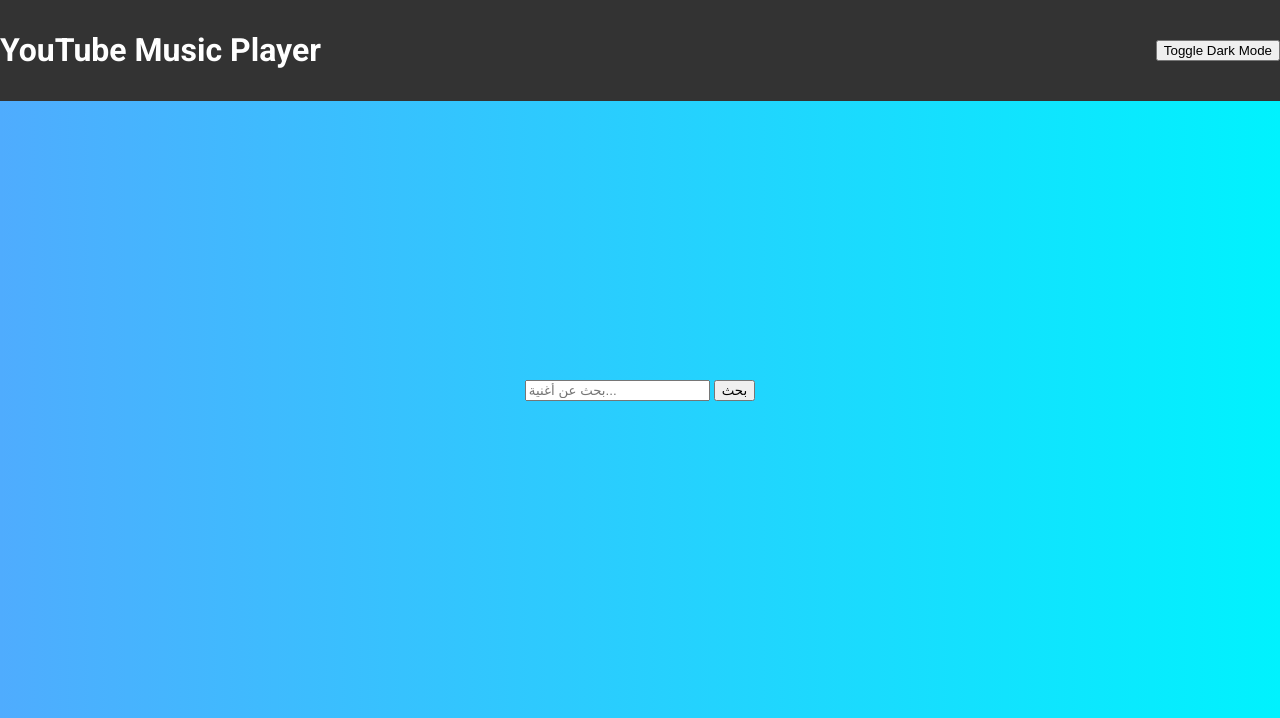
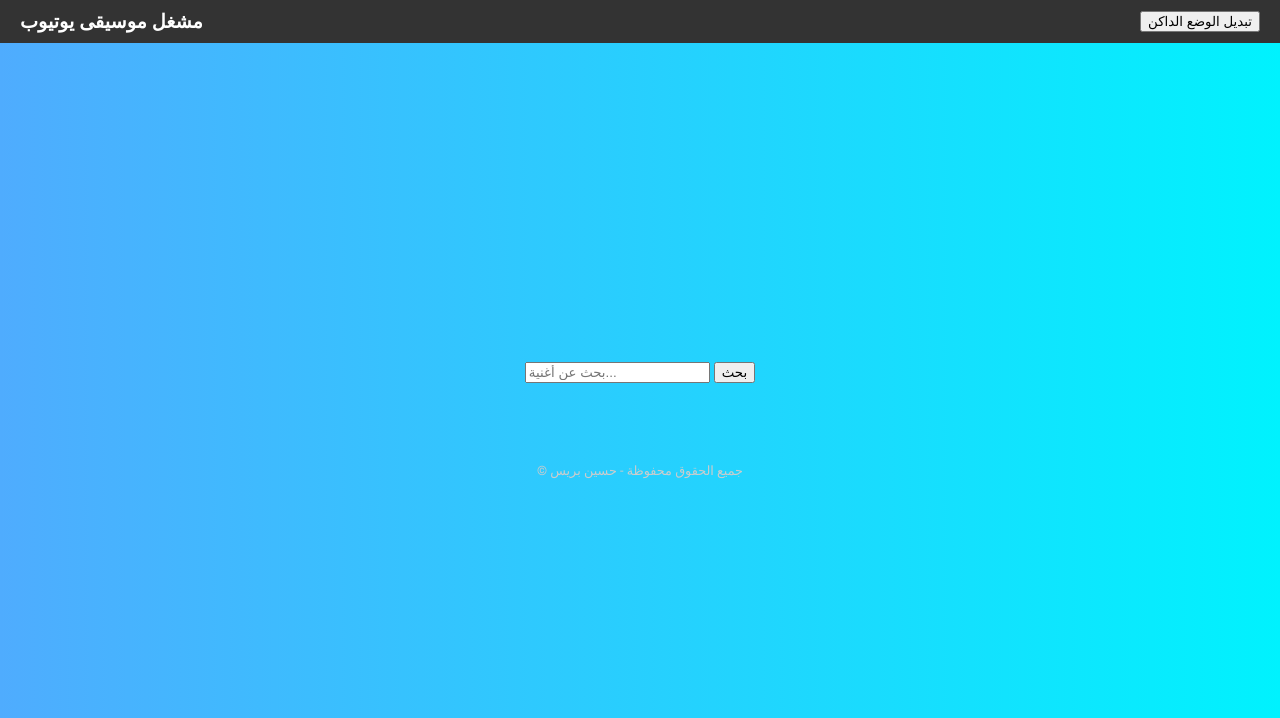
Before and after one commit to haswony/IRAQ, a Flask app: page / in a window 1280 px wide. Shown: the top 718 px of the page. Run offline with Flask 3, Linux system fonts and the light colour scheme.

Commit message:
Updated index.html with SEO and Google Analytics

```diff
--- a/templates/index.html
+++ b/templates/index.html
@@ -5,13 +5,13 @@
     <meta name="viewport" content="width=device-width, initial-scale=1.0">
     <meta name="description" content="YouTube Music Player - Search and play your favorite music videos with ease.">
     <meta name="keywords" content="YouTube Music, Music Player, Video Player, Search Music, Play Music, Online Music, Music Streaming, Video Search, YouTube API, Music App, أحدث الأغاني, موسيقى عربية, أغاني شعبية, أغاني عراقية, أغاني جديدة">
-    <meta name="author" content="YouTube Music Player">
+    <meta name="author" content="حسين بريس">
     <meta name="robots" content="index, follow">
     <meta property="og:title" content="YouTube Music Player">
     <meta property="og:description" content="Search and play your favorite music videos with ease.">
     <meta property="og:image" content="link-to-your-image.jpg">
     <meta property="og:url" content="https://www.youtubemusic1.com">
-    <title>YouTube Music Player</title>
+    <title>مشغل موسيقى يوتيوب</title>
     <!-- Google Analytics -->
     <script async src="https://www.googletagmanager.com/gtag/js?id=G-V5GKK90952"></script>
     <script>
@@ -48,11 +48,16 @@
             justify-content: space-between;
             align-items: center;
             color: white;
+            z-index: 100;
         }
-        .navbar a {
-            color: white;
-            text-decoration: none;
-            margin: 0 20px;
+        .navbar h1 {
+            margin: 0;
+            padding: 0 20px;
+            font-size: 1.2rem;
+        }
+        .navbar .toggle-mode {
+            margin-right: 20px;
+            cursor: pointer;
         }
         .results {
             display: flex;
@@ -97,20 +102,26 @@
             border-radius: 5px;
             display: none;
         }
+        footer {
+            margin-top: 20px;
+            font-size: 0.8rem;
+            color: #ccc;
+        }
     </style>
 </head>
 <body>
     <div class="navbar">
-        <h1>YouTube Music Player</h1>
-        <button onclick="toggleDarkMode()">Toggle Dark Mode</button>
+        <h1>مشغل موسيقى يوتيوب</h1>
+        <button class="toggle-mode" onclick="toggleDarkMode()">تبديل الوضع الداكن</button>
     </div>
     <form id="searchForm">
-        <input type="text" id="searchQuery" placeholder="بحث عن أغنية...">
+        <input type="text" id="searchQuery" placeholder="بحث عن أغنية..." aria-label="بحث">
         <button type="submit">بحث</button>
     </form>
     <div class="results" id="results"></div>
     <div id="player"></div>
-    <div class="notification" id="notification">New Video Available!</div>
+    <div class="notification" id="notification">تم تحميل فيديو جديد!</div>
+    <footer>© جميع الحقوق محفوظة - حسين بريس</footer>
 
     <script>
         const searchForm = document.getElementById('searchForm');
@@ -142,7 +153,7 @@
                     videoItem.addEventListener('click', () => playVideo(video.videoId));
                     results.appendChild(videoItem);
                 });
-                showNotification("New videos loaded!");
+                showNotification("تم تحميل فيديوهات جديدة!");
             })
             .catch(error => console.error('Error fetching data:', error));
         });
```
